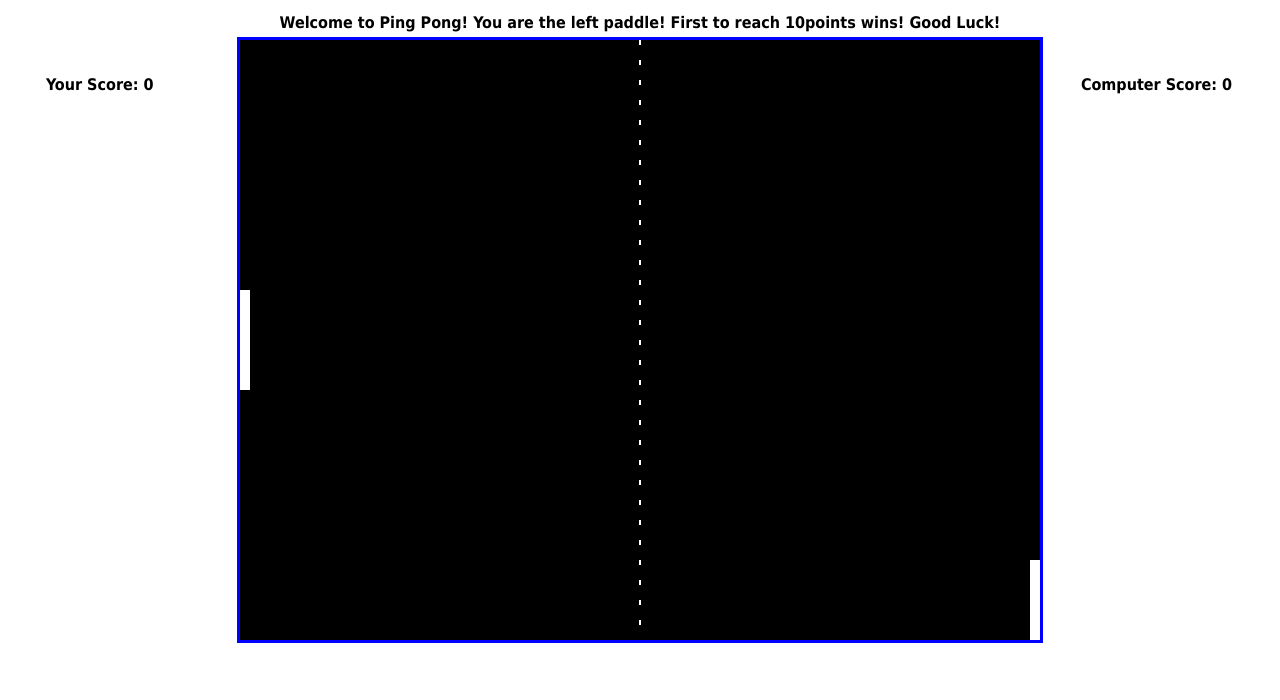
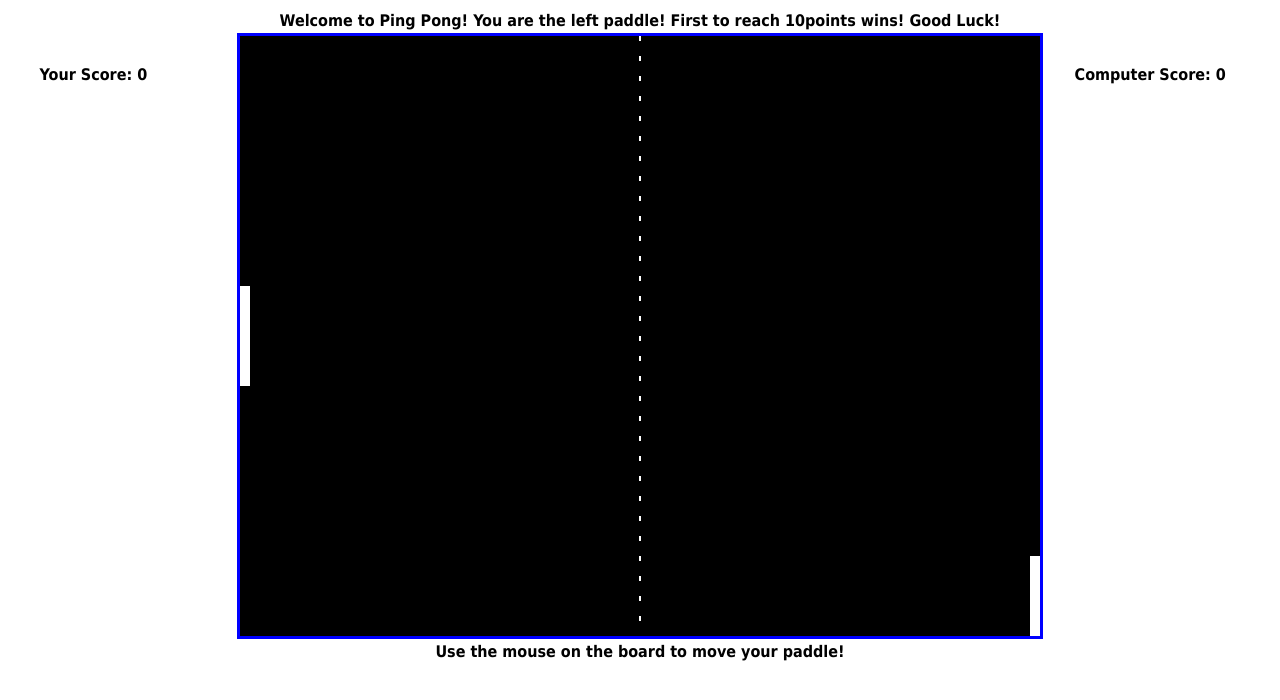
Before and after one commit to dkhabiya/Ping-Pong, a plain HTML site: page index.html in a window 1280 px wide. Drawn offline with Linux system fonts and the light colour scheme.

Commit message:
CSS updates.

```diff
--- a/game.css
+++ b/game.css
@@ -10,7 +10,7 @@
 
 #playerScore, #computerScore {
 	width: 18%;
-	padding: 3%;
+	padding: 2.5%;
 	font-style: bold;
 }
 
@@ -22,6 +22,6 @@
 
 p {
 	text-align: center;
-	padding: 5px;
+	padding: 3px;
 	margin: 0;
 }
--- a/index.html
+++ b/index.html
@@ -7,10 +7,11 @@
 <body>
 	<p>Welcome to Ping Pong! You are the left paddle! First to reach 10points wins! Good Luck!</p>
 	<div id="container">
-		<div id="playerScore">Your Score: </div>
+		<div id="playerScore"></div>
 		<canvas id="gameCanvas" width="800" height="600"></canvas>
-		<div id="computerScore">Computer Score: </div>
+		<div id="computerScore"></div>
 	</div>
+	<p>Use the mouse on the board to move your paddle!</p>
 	<script type="text/javascript" src="game.js"></script>
 </body>
 </html>
```
